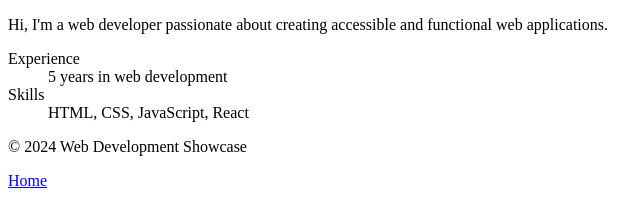
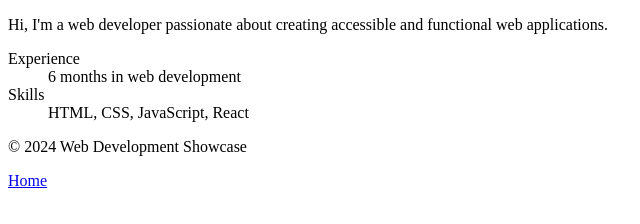
Before and after one commit to fahadhassan0001/Navigation-in-HTML, a plain HTML site: page about.html in a window 1280 px wide. Shown: the part 280-504 px from the top of the page, 0-640 px from the left. Drawn offline with Linux system fonts and the light colour scheme.

Commit message:
Update about.html

```diff
--- a/about.html
+++ b/about.html
@@ -25,7 +25,7 @@
             <p>Hi, I'm a web developer passionate about creating accessible and functional web applications.</p>
             <dl>
                 <dt>Experience</dt>
-                <dd>5 years in web development</dd>
+                <dd>6 months in web development</dd>
                 <dt>Skills</dt>
                 <dd>HTML, CSS, JavaScript, React</dd>
             </dl>
```
